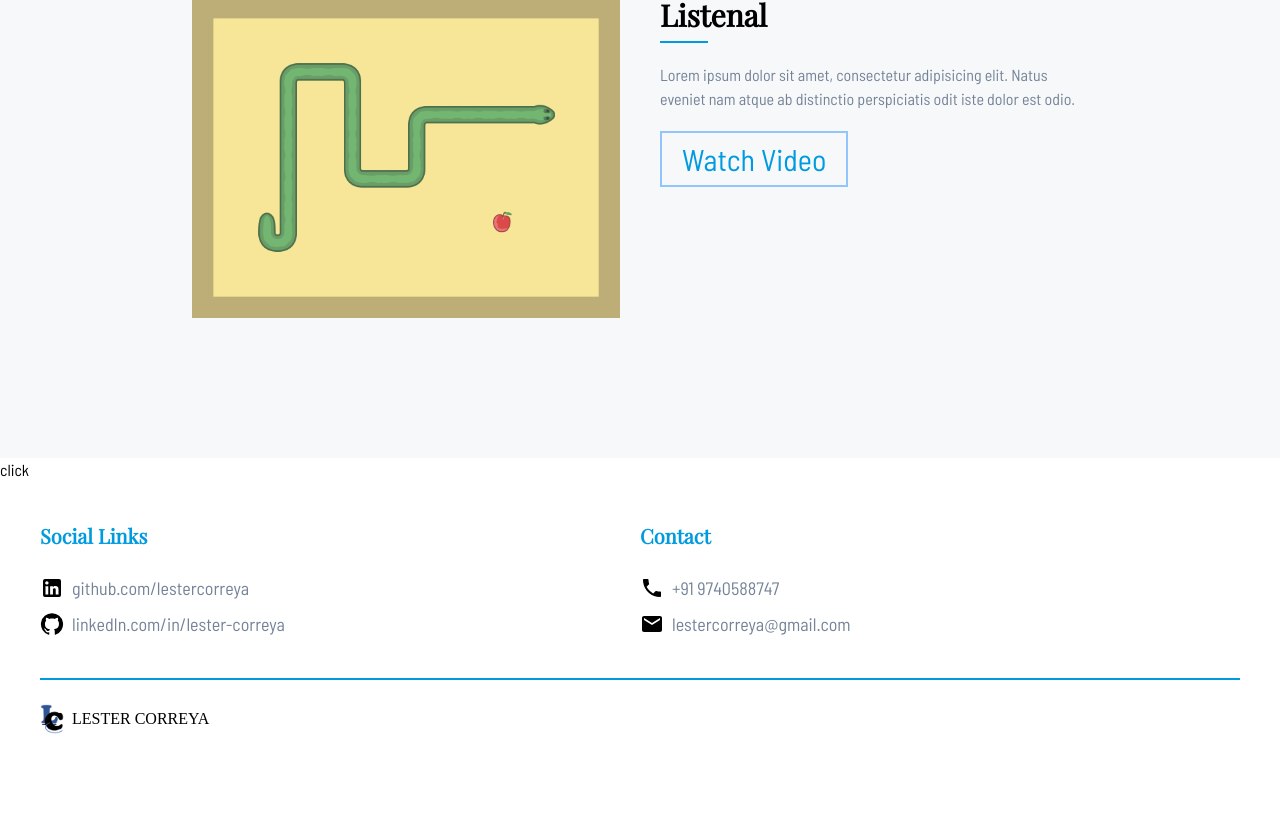
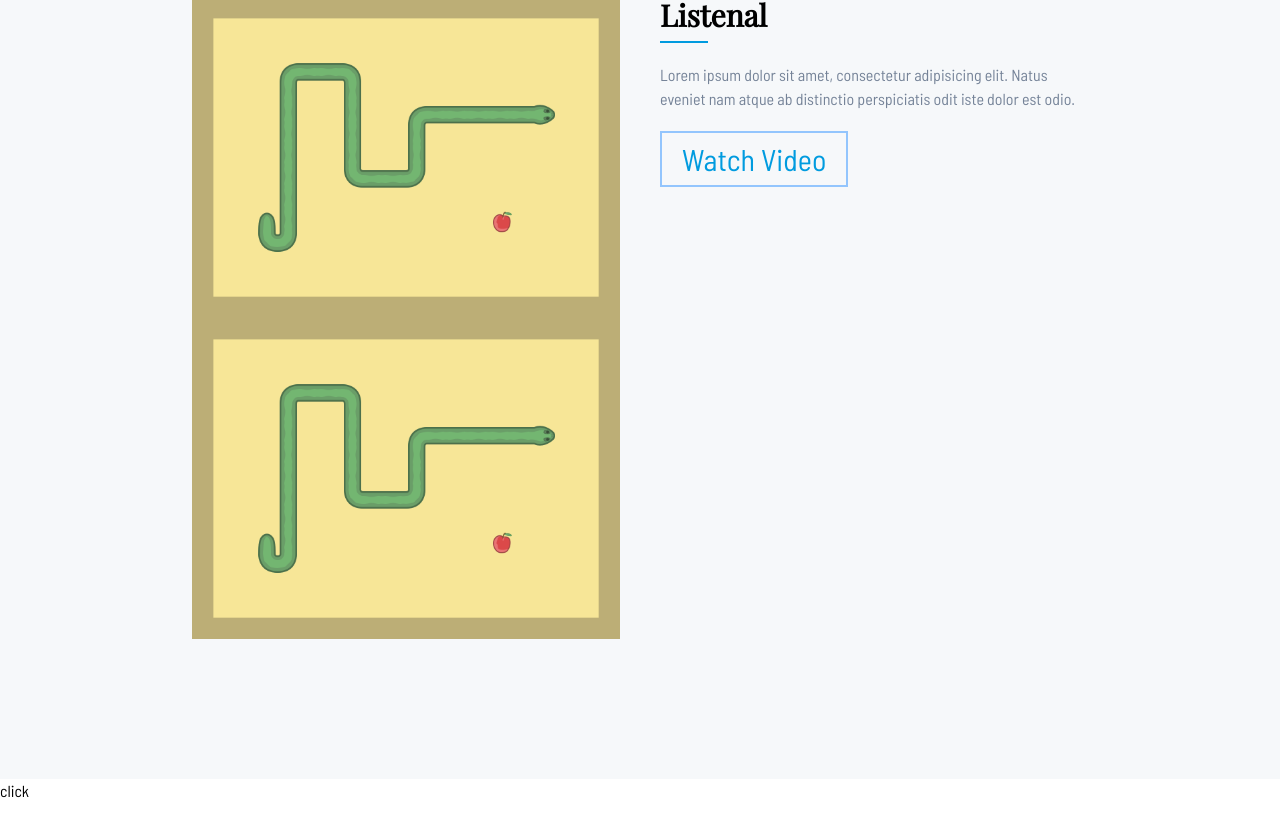
Before and after one commit to lestercorreya/Portfolio, a Next.js app: page / in a window 1280 px wide. Shown: the part 3735-4572 px from the top of the page. Before the commit the page ends 4489 px from the top, so only its background shows below. Built offline with nearby package versions, Linux system fonts and the light colour scheme; a web font is replaced by a local one.

Commit message:
image trial

```diff
--- a/components/ProjectsSection.js
+++ b/components/ProjectsSection.js
@@ -1,7 +1,6 @@
 import React, { useState } from 'react'
 import { useInView } from 'react-intersection-observer';
 import Image from 'next/image';
-import project1Image from '../public/static/images/project-example.png'
 
 const ProjectsSection = () => {
   const { ref, inView } = useInView({
@@ -20,7 +19,8 @@ const ProjectsSection = () => {
       <div className='md:flex mb-20 transition-opacity duration-500 delay-500' style={{ opacity: inView ? "1" : "0" }}>
         <div className='mb-5 flex-1 md:pr-10 relative'>
           <div onClick={() => { setPlayVideo(true); setKey(key + 1) }}>
-            <Image src={project1Image} alt="Project Thumbnail" className='w-full' style={{ display: playVideo ? "none" : "block" }} priority />
+            <Image src="/static/images/project-example.png" width={500} height={500} alt="Project Thumbnail" className='w-full' style={{ display: playVideo ? "none" : "block" }} />
+            <img src="./static/images/project-example.png" alt="sdfsdf" />
           </div>
           <div key={key}>
             <video controls src="/static/videos/trial.mp4" style={{ width: "100%", height: "100%", display: playVideo ? "block" : "none" }} autoPlay={playVideo} />
```
